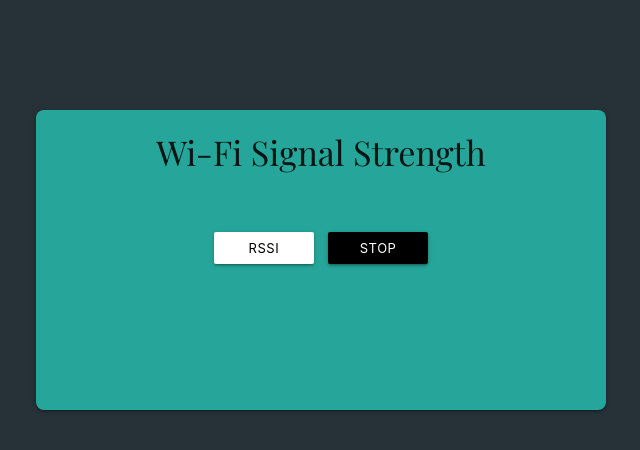
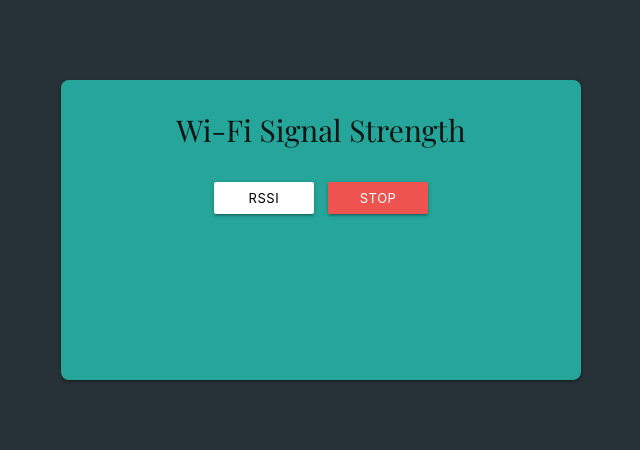
Before and after one commit to jamsme/SignalStrength, a Django app: page / in a window 1280 px wide. Shown: the top 450 px of the page, without its empty margins (319-959 px from the left). Run offline with Django 3.2, Linux system fonts and the light colour scheme.

Commit message:
pushed all of the ajax calls to an array so i can stop them all

```diff
--- a/apps/rssi/static/rssi/css/style.css
+++ b/apps/rssi/static/rssi/css/style.css
@@ -1,15 +1,24 @@
 h4 {
-    margin: 0 0 30px 0;
+    margin: 10px 0 30px 0;
     font-family: 'Playfair Display', serif;
+    font-size: 30px;
 }
 div.card-panel {
-    width: 570px;
+    width: 520px;
     height: 300px;
-    margin: 110px auto;
+    margin: 80px auto;
     border-radius: 8px;
     background-color: #26a69a;
 }
+h5, h6 {
+    font-size: 20px;
+    font-family: 'PT Serif', serif;
+    font-weight: bolder;
+}
+h6#text {
+    margin-bottom: 15px;
+}
 button.waves-effect.waves-light.btn-small, button.waves-effect.waves-dark.btn-small {
     width: 100px;
-    margin: 30px 5px 0 5px;
+    margin: 5px 5px 0 5px;
 }
--- a/apps/rssi/static/rssi/js/jquery.js
+++ b/apps/rssi/static/rssi/js/jquery.js
@@ -2,12 +2,16 @@ $(document).ready(function () {
 
     $("button.waves-effect.waves-dark.btn-small").click(function() {
         console.log("button is clicked")
-        var limit = 5
+
+        var requests = [];
+        var limit = 100
+
         for (var i = 0; i < limit; i++) {
-            $.ajax({
+            var req = $.ajax({
                 url: '/rssi',
                 success: function(resp) {
-                    $("#dBm").html(JSON.stringify( resp + " dBm"))
+                    $("#dBm").html(resp + " dBm");
+
                     if (resp <= -0 && resp >= -49) {
                         console.log("best", resp)
                         $(".card-panel").css('background-color', '#7eca26')
@@ -23,7 +27,7 @@ $(document).ready(function () {
                         $(".card-panel").css('background-color', '#f2ee1c')
                         $("#text").html("Good, Reliable Signal");
                     }
-                    else if (resp <= -69 && resp >= -67) {
+                    else if (resp <= -67 && resp >= -69) {
                         console.log(resp, "greater than 67 less than 69")
                         $(".card-panel").css('background-color', '#fcdd0f')
                         $("#text").html("Good, Reliable Signal");
@@ -38,9 +42,21 @@ $(document).ready(function () {
                         $(".card-panel").css('background-color', '#ef4522')
                         $("#text").html("Horrible Connection");
                     }
+                },
+                error: function() {
+                    console.log("Vetoed");
                 }
-            })
+            });
+
+            requests.push(req);
+
         };
+
+        $("button.waves-effect.waves-light.btn-small").click(function() {
+            console.log("stop button clicked")
+            requests.forEach(request => request.abort());
+        });
+
     });
 
 });
--- a/apps/rssi/templates/rssi/index.html
+++ b/apps/rssi/templates/rssi/index.html
@@ -8,6 +8,7 @@
     <link rel="stylesheet" href="https://cdnjs.cloudflare.com/ajax/libs/materialize/1.0.0/css/materialize.min.css">
     <script src="https://cdnjs.cloudflare.com/ajax/libs/materialize/1.0.0/js/materialize.min.js"></script>
     <link href="https://fonts.googleapis.com/css?family=Playfair+Display&display=swap" rel="stylesheet">
+    <link href="https://fonts.googleapis.com/css?family=PT+Serif&display=swap" rel="stylesheet">
     <link rel= "stylesheet" href= "{% static 'rssi/css/style.css' %}">
     <script async src="{% static 'rssi/js/jquery.js' %}"></script>
 </head>
@@ -18,7 +19,7 @@
             <h5 id="dBm"></h5>
             <h6 id="text"></h6>
             <button class="waves-effect waves-dark btn-small white black-text">RSSI</button>
-            <button class="waves-effect waves-light btn-small black">Stop</button>
+            <button class="waves-effect waves-light btn-small red lighten-1">Stop</button>
         </div>
     </div>
 </body>
```
